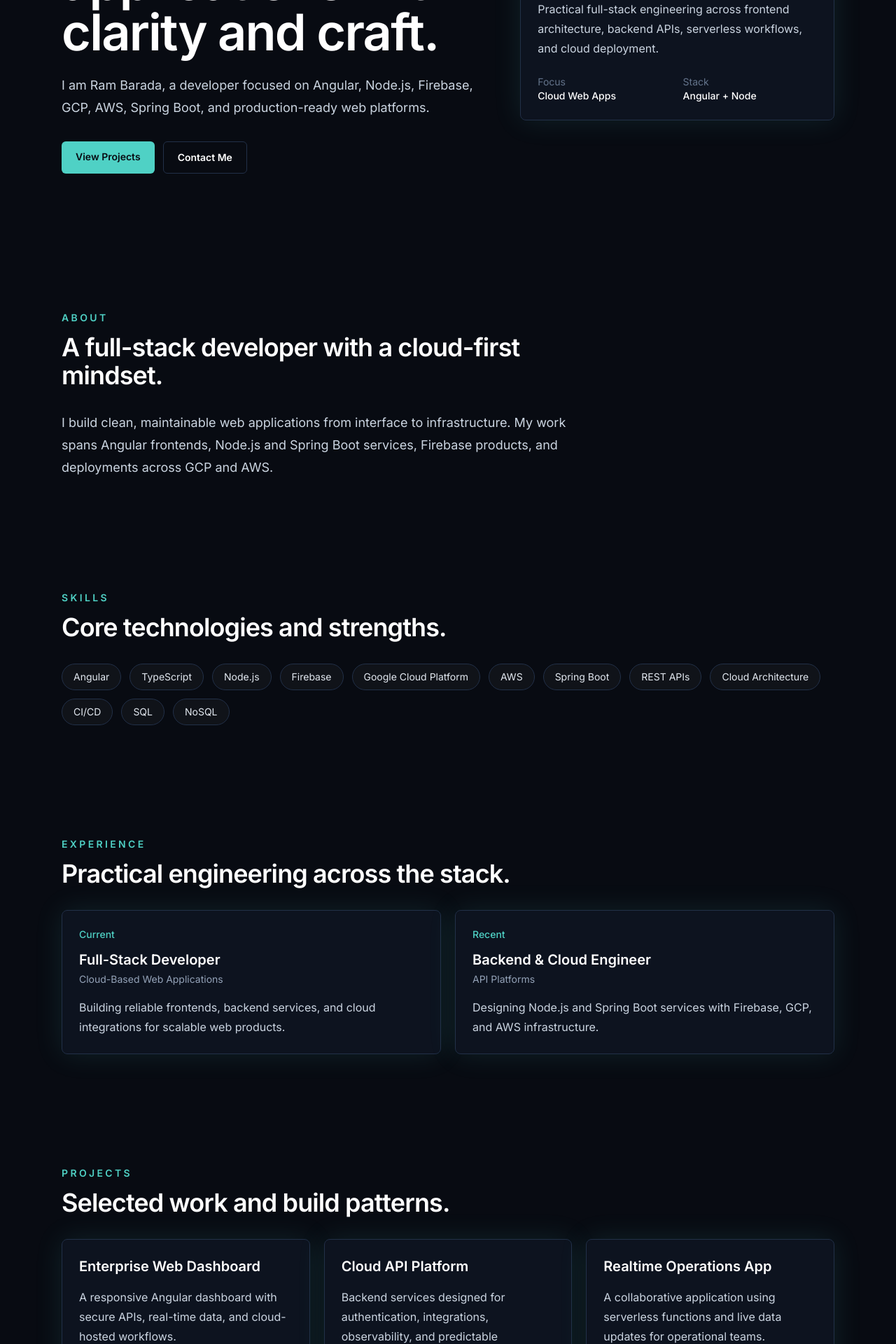
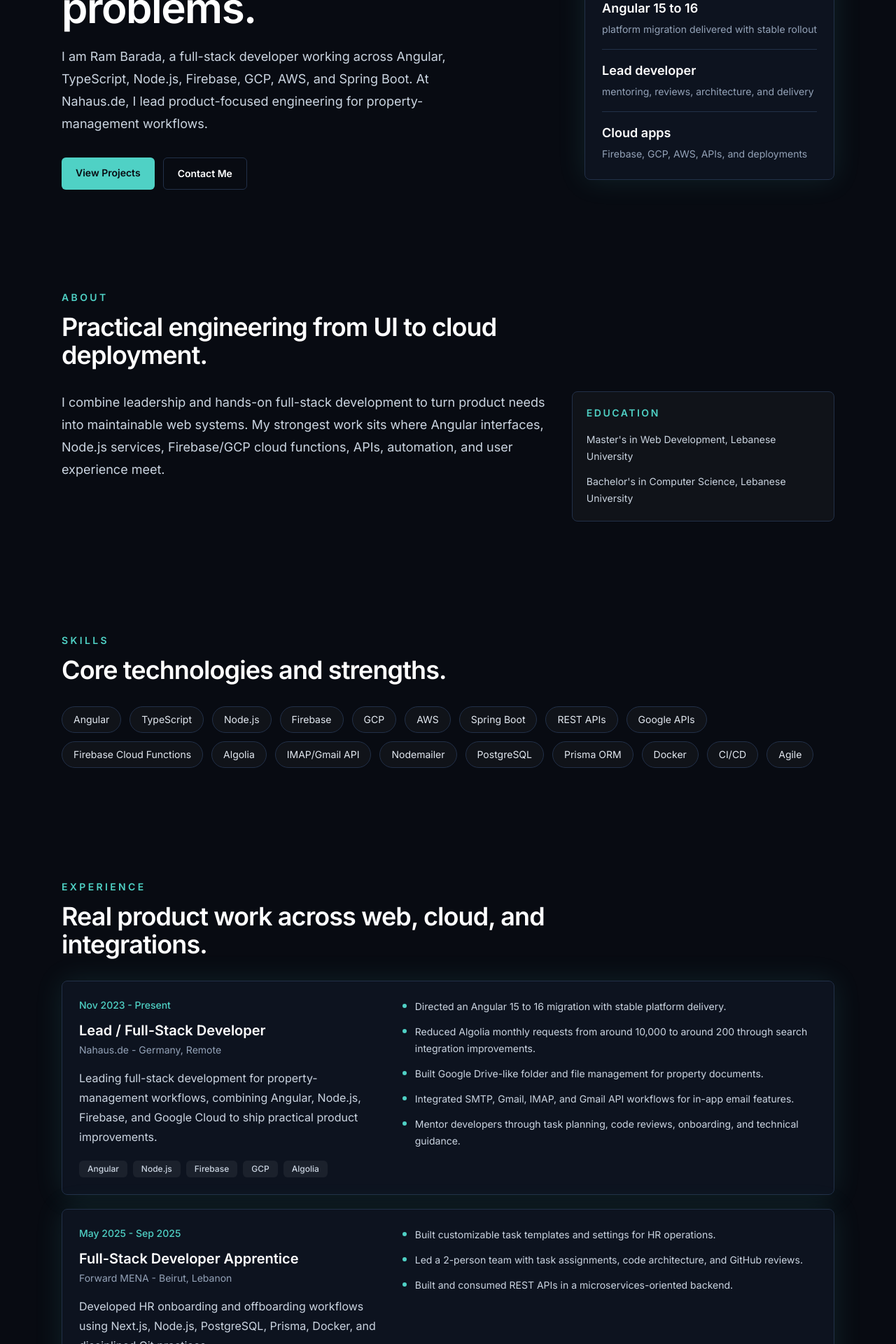
Before and after one commit to rambarada/portfolio-website, a Next.js app: page / in a window 1280 px wide. Shown: the part 420-2340 px from the top of the page at 70% size. Built offline with nearby package versions, Linux system fonts and the light colour scheme.

Commit message:
feat: personalize portfolio content from CV

```diff
--- a/app/layout.tsx
+++ b/app/layout.tsx
@@ -7,7 +7,7 @@ const inter = Inter({ subsets: ["latin"] });
 export const metadata: Metadata = {
   title: "Ram Barada | Full-Stack Developer",
   description:
-    "Portfolio of Ram Barada, a Full-Stack Developer specializing in Angular, Node.js, Firebase, GCP, AWS, Spring Boot, and cloud-based web applications.",
+    "Portfolio of Ram Barada, a Lead Full-Stack Developer specializing in Angular, TypeScript, Node.js, Firebase, GCP, AWS, Spring Boot, and cloud-based web applications.",
 };
 
 export default function RootLayout({
--- a/app/page.tsx
+++ b/app/page.tsx
@@ -1,64 +1,140 @@
 import { Section } from "@/components/Section";
 
 const navItems = ["About", "Skills", "Experience", "Projects", "Certifications", "Contact"];
+
+const contactLinks = [
+  { label: "Email", value: "owmrambarada@gmail.com", href: "mailto:owmrambarada@gmail.com" },
+  { label: "GitHub", value: "github.com/rambarada", href: "https://github.com/rambarada" },
+  { label: "LinkedIn", value: "linkedin.com/in/ram-barada", href: "https://linkedin.com/in/ram-barada" },
+];
+
+const highlights = [
+  { value: "10,000 to 200", label: "monthly Algolia requests after optimization" },
+  { value: "Angular 15 to 16", label: "platform migration delivered with stable rollout" },
+  { value: "Lead developer", label: "mentoring, reviews, architecture, and delivery" },
+  { value: "Cloud apps", label: "Firebase, GCP, AWS, APIs, and deployments" },
+];
 
 const skills = [
   "Angular",
   "TypeScript",
   "Node.js",
   "Firebase",
-  "Google Cloud Platform",
+  "GCP",
   "AWS",
   "Spring Boot",
   "REST APIs",
-  "Cloud Architecture",
+  "Google APIs",
+  "Firebase Cloud Functions",
+  "Algolia",
+  "IMAP/Gmail API",
+  "Nodemailer",
+  "PostgreSQL",
+  "Prisma ORM",
+  "Docker",
   "CI/CD",
-  "SQL",
-  "NoSQL",
+  "Agile",
 ];
 
 const experiences = [
   {
-    role: "Full-Stack Developer",
-    company: "Cloud-Based Web Applications",
-    period: "Current",
+    role: "Lead / Full-Stack Developer",
+    company: "Nahaus.de",
+    location: "Germany, Remote",
+    period: "Nov 2023 - Present",
     summary:
-      "Building reliable frontends, backend services, and cloud integrations for scalable web products.",
+      "Leading full-stack development for property-management workflows, combining Angular, Node.js, Firebase, and Google Cloud to ship practical product improvements.",
+    points: [
+      "Directed an Angular 15 to 16 migration with stable platform delivery.",
+      "Reduced Algolia monthly requests from around 10,000 to around 200 through search integration improvements.",
+      "Built Google Drive-like folder and file management for property documents.",
+      "Integrated SMTP, Gmail, IMAP, and Gmail API workflows for in-app email features.",
+      "Mentor developers through task planning, code reviews, onboarding, and technical guidance.",
+    ],
+    stack: ["Angular", "Node.js", "Firebase", "GCP", "Algolia"],
   },
   {
-    role: "Backend & Cloud Engineer",
-    company: "API Platforms",
-    period: "Recent",
+    role: "Full-Stack Developer Apprentice",
+    company: "Forward MENA",
+    location: "Beirut, Lebanon",
+    period: "May 2025 - Sep 2025",
     summary:
-      "Designing Node.js and Spring Boot services with Firebase, GCP, and AWS infrastructure.",
+      "Developed HR onboarding and offboarding workflows using Next.js, Node.js, PostgreSQL, Prisma, Docker, and disciplined Git practices.",
+    points: [
+      "Built customizable task templates and settings for HR operations.",
+      "Led a 2-person team with task assignments, code architecture, and GitHub reviews.",
+      "Built and consumed REST APIs in a microservices-oriented backend.",
+    ],
+    stack: ["Next.js", "React", "Node.js", "PostgreSQL", "Docker"],
+  },
+  {
+    role: "Web Development Intern",
+    company: "Intalio",
+    location: "Beirut, Lebanon",
+    period: "Apr 2024 - Sep 2024",
+    summary:
+      "Built secure, multilingual web tooling for document classifier management with Angular, Flask, SQL Server, JWT, and Swagger documentation.",
+    points: [
+      "Implemented a responsive admin portal and JWT-based authentication.",
+      "Designed a real-time tracking dashboard for better data visibility.",
+      "Documented APIs with Swagger to support developer onboarding.",
+    ],
+    stack: ["Angular", "Flask", "SQL Server", "JWT", "Swagger"],
   },
 ];
 
 const projects = [
   {
-    name: "Enterprise Web Dashboard",
-    description:
-      "A responsive Angular dashboard with secure APIs, real-time data, and cloud-hosted workflows.",
-    stack: ["Angular", "Node.js", "Firebase"],
+    name: "Property Document Management System",
+    problem:
+      "Property teams needed an easier way to organize and retrieve folders, documents, and files inside the product.",
+    solution:
+      "Designed a Google Drive-like UX with folder/file organization, clear navigation, and cloud-backed document workflows.",
+    impact:
+      "Improved day-to-day document handling and reduced friction for property-management users.",
+    stack: ["Angular", "Firebase", "GCP", "TypeScript"],
   },
   {
-    name: "Cloud API Platform",
-    description:
-      "Backend services designed for authentication, integrations, observability, and predictable deployment.",
-    stack: ["Spring Boot", "GCP", "AWS"],
+    name: "Search Optimization with Algolia",
+    problem:
+      "The existing search integration was creating excessive request volume and avoidable operational cost.",
+    solution:
+      "Refined Algolia usage patterns and request flow while preserving the search experience.",
+    impact:
+      "Cut monthly Algolia requests from around 10,000 to around 200.",
+    stack: ["Algolia", "Angular", "Node.js", "Firebase"],
   },
   {
-    name: "Realtime Operations App",
-    description:
-      "A collaborative application using serverless functions and live data updates for operational teams.",
-    stack: ["TypeScript", "Firebase", "Node.js"],
+    name: "In-App Email Integration",
+    problem:
+      "Users needed email capabilities inside the platform without leaving their operational workflow.",
+    solution:
+      "Connected external email hosts through SMTP, Gmail, Nodemailer, IMAP, and Gmail API integrations.",
+    impact:
+      "Enabled richer in-app communication workflows across cloud-hosted services.",
+    stack: ["Node.js", "Nodemailer", "IMAP", "Gmail API"],
+  },
+  {
+    name: "HR Onboarding Workflow Module",
+    problem:
+      "HR teams needed configurable onboarding and offboarding flows with repeatable task templates.",
+    solution:
+      "Built a high-performance module with customizable settings, REST APIs, Prisma models, and PostgreSQL data design.",
+    impact:
+      "Supported structured HR operations with cleaner configuration and team-ready workflows.",
+    stack: ["Next.js", "Node.js", "PostgreSQL", "Prisma"],
   },
 ];
 
 const certifications = [
-  "Google Cloud Platform",
-  "AWS Cloud Foundations",
-  "Full-Stack Web Development",
+  "AWS Certified Developer - Associate (DVA-C02)",
+  "VMware Spring Certified Professional 2024",
+  "OnRamp Advanced Full Stack Development with AI",
+];
+
+const education = [
+  "Master's in Web Development, Lebanese University",
+  "Bachelor's in Computer Science, Lebanese University",
 ];
 
 function Pill({ children }: { children: React.ReactNode }) {
@@ -69,9 +145,15 @@ function Pill({ children }: { children: React.ReactNode }) {
   );
 }
 
-function Card({ children }: { children: React.ReactNode }) {
+function Card({
+  children,
+  className = "",
+}: {
+  children: React.ReactNode;
+  className?: string;
+}) {
   return (
-    <div className="rounded-lg border border-line bg-panel/80 p-6 shadow-glow backdrop-blur">
+    <div className={`rounded-lg border border-line bg-panel/80 p-6 shadow-glow backdrop-blur ${className}`}>
       {children}
     </div>
   );
@@ -103,18 +185,19 @@ export default function Home() {
 
       <section
         id="hero"
-        className="mx-auto grid min-h-[calc(100vh-73px)] max-w-6xl items-center gap-12 px-6 py-20 lg:grid-cols-[1.15fr_0.85fr]"
+        className="mx-auto grid min-h-[620px] max-w-6xl items-center gap-10 px-6 py-14 sm:py-16 lg:grid-cols-[1.1fr_0.9fr]"
       >
         <div>
           <p className="mb-5 text-sm font-semibold uppercase tracking-[0.28em] text-accent">
-            Full-Stack Developer
+            Lead Full-Stack Developer
           </p>
-          <h1 className="max-w-4xl text-5xl font-semibold tracking-tight text-white sm:text-6xl lg:text-7xl">
-            Building cloud-ready web applications with clarity and craft.
+          <h1 className="max-w-4xl text-4xl font-semibold tracking-tight text-white sm:text-5xl lg:text-6xl">
+            I build cloud-based web applications that solve real operational problems.
           </h1>
           <p className="mt-6 max-w-2xl text-lg leading-8 text-slate-300">
-            I am Ram Barada, a developer focused on Angular, Node.js, Firebase,
-            GCP, AWS, Spring Boot, and production-ready web platforms.
+            I am Ram Barada, a full-stack developer working across Angular,
+            TypeScript, Node.js, Firebase, GCP, AWS, and Spring Boot. At Nahaus.de,
+            I lead product-focused engineering for property-management workflows.
           </p>
           <div className="mt-8 flex flex-wrap gap-3">
             <a
@@ -132,34 +215,41 @@ export default function Home() {
           </div>
         </div>
 
-        <Card>
+        <Card className="lg:justify-self-end">
           <div className="mb-8 flex h-16 w-16 items-center justify-center rounded-lg bg-accent text-2xl font-bold text-ink">
             RB
           </div>
-          <h2 className="text-2xl font-semibold text-white">Developer Profile</h2>
-          <p className="mt-4 leading-7 text-slate-300">
-            Practical full-stack engineering across frontend architecture,
-            backend APIs, serverless workflows, and cloud deployment.
-          </p>
-          <div className="mt-6 grid grid-cols-2 gap-4 text-sm">
-            <div>
-              <p className="text-slate-500">Focus</p>
-              <p className="font-medium text-white">Cloud Web Apps</p>
+          <h2 className="text-2xl font-semibold text-white">Proof points</h2>
+          <div className="mt-6 grid gap-4">
+            {highlights.map((item) => (
+              <div key={item.value} className="border-t border-line pt-4">
+                <p className="text-lg font-semibold text-white">{item.value}</p>
+                <p className="mt-1 text-sm leading-6 text-slate-400">{item.label}</p>
               </div>
-            <div>
-              <p className="text-slate-500">Stack</p>
-              <p className="font-medium text-white">Angular + Node</p>
-            </div>
+            ))}
           </div>
         </Card>
       </section>
 
-      <Section id="about" eyebrow="About" title="A full-stack developer with a cloud-first mindset.">
-        <p className="max-w-3xl text-lg leading-8 text-slate-300">
-          I build clean, maintainable web applications from interface to
-          infrastructure. My work spans Angular frontends, Node.js and Spring
-          Boot services, Firebase products, and deployments across GCP and AWS.
+      <Section id="about" eyebrow="About" title="Practical engineering from UI to cloud deployment.">
+        <div className="grid gap-8 lg:grid-cols-[1.3fr_0.7fr]">
+          <p className="text-lg leading-8 text-slate-300">
+            I combine leadership and hands-on full-stack development to turn
+            product needs into maintainable web systems. My strongest work sits
+            where Angular interfaces, Node.js services, Firebase/GCP cloud
+            functions, APIs, automation, and user experience meet.
           </p>
+          <div className="rounded-lg border border-line bg-white/[0.03] p-5">
+            <p className="text-sm font-semibold uppercase tracking-[0.18em] text-accent">
+              Education
+            </p>
+            <div className="mt-4 space-y-3 text-sm leading-6 text-slate-300">
+              {education.map((item) => (
+                <p key={item}>{item}</p>
+              ))}
+            </div>
+          </div>
+        </div>
       </Section>
 
       <Section id="skills" eyebrow="Skills" title="Core technologies and strengths.">
@@ -170,25 +260,62 @@ export default function Home() {
         </div>
       </Section>
 
-      <Section id="experience" eyebrow="Experience" title="Practical engineering across the stack.">
-        <div className="grid gap-5 md:grid-cols-2">
+      <Section id="experience" eyebrow="Experience" title="Real product work across web, cloud, and integrations.">
+        <div className="grid gap-5">
           {experiences.map((item) => (
-            <Card key={item.role}>
+            <Card key={`${item.company}-${item.role}`}>
+              <div className="grid gap-6 lg:grid-cols-[0.85fr_1.15fr]">
+                <div>
                   <p className="text-sm font-medium text-accent">{item.period}</p>
                   <h3 className="mt-3 text-xl font-semibold text-white">{item.role}</h3>
-              <p className="mt-1 text-sm text-slate-400">{item.company}</p>
+                  <p className="mt-1 text-sm text-slate-400">
+                    {item.company} - {item.location}
+                  </p>
                   <p className="mt-4 leading-7 text-slate-300">{item.summary}</p>
+                  <div className="mt-5 flex flex-wrap gap-2">
+                    {item.stack.map((tech) => (
+                      <span
+                        key={tech}
+                        className="rounded-md bg-white/[0.06] px-3 py-1 text-xs font-medium text-slate-300"
+                      >
+                        {tech}
+                      </span>
+                    ))}
+                  </div>
+                </div>
+                <ul className="space-y-3 text-sm leading-6 text-slate-300">
+                  {item.points.map((point) => (
+                    <li key={point} className="flex gap-3">
+                      <span className="mt-2 h-1.5 w-1.5 shrink-0 rounded-full bg-accent" />
+                      <span>{point}</span>
+                    </li>
+                  ))}
+                </ul>
+              </div>
             </Card>
           ))}
         </div>
       </Section>
 
-      <Section id="projects" eyebrow="Projects" title="Selected work and build patterns.">
-        <div className="grid gap-5 lg:grid-cols-3">
+      <Section id="projects" eyebrow="Projects" title="Case studies grounded in production experience.">
+        <div className="grid gap-5 lg:grid-cols-2">
           {projects.map((project) => (
             <Card key={project.name}>
               <h3 className="text-xl font-semibold text-white">{project.name}</h3>
-              <p className="mt-4 leading-7 text-slate-300">{project.description}</p>
+              <div className="mt-5 space-y-4 text-sm leading-6 text-slate-300">
+                <div>
+                  <p className="font-semibold text-slate-100">Problem</p>
+                  <p className="mt-1">{project.problem}</p>
+                </div>
+                <div>
+                  <p className="font-semibold text-slate-100">Solution</p>
+                  <p className="mt-1">{project.solution}</p>
+                </div>
+                <div>
+                  <p className="font-semibold text-slate-100">Impact</p>
+                  <p className="mt-1 text-accent">{project.impact}</p>
+                </div>
+              </div>
               <div className="mt-6 flex flex-wrap gap-2">
                 {project.stack.map((tech) => (
                   <span
@@ -204,12 +331,12 @@ export default function Home() {
         </div>
       </Section>
 
-      <Section id="certifications" eyebrow="Certifications" title="Learning backed by cloud credentials.">
+      <Section id="certifications" eyebrow="Certifications" title="Cloud and backend credentials.">
         <div className="grid gap-4 sm:grid-cols-3">
           {certifications.map((certification) => (
             <div
               key={certification}
-              className="rounded-lg border border-line bg-white/[0.03] p-5 text-sm font-medium text-white"
+              className="rounded-lg border border-line bg-white/[0.03] p-5 text-sm font-medium leading-6 text-white"
             >
               {certification}
             </div>
@@ -219,26 +346,32 @@ export default function Home() {
 
       <Section id="contact" eyebrow="Contact" title="Let us build something useful.">
         <Card>
-          <div className="flex flex-col gap-6 md:flex-row md:items-center md:justify-between">
+          <div className="grid gap-8 lg:grid-cols-[1fr_1fr] lg:items-center">
             <div>
               <h3 className="text-2xl font-semibold text-white">Available for full-stack work</h3>
               <p className="mt-3 max-w-2xl leading-7 text-slate-300">
-                Reach out for cloud-based web applications, API platforms, and
-                modern frontend development.
+                Reach out for Angular applications, Node.js APIs, Firebase/GCP
+                cloud workflows, AWS-backed systems, and production web platforms.
               </p>
             </div>
+            <div className="grid gap-3">
+              {contactLinks.map((link) => (
                 <a
-              href="mailto:ram.barada@example.com"
-              className="inline-flex w-fit rounded-md bg-white px-5 py-3 text-sm font-semibold text-ink transition hover:bg-accent"
+                  key={link.label}
+                  href={link.href}
+                  className="flex flex-col rounded-md border border-line bg-white/[0.03] px-4 py-3 transition hover:border-accent sm:flex-row sm:items-center sm:justify-between"
                 >
-              ram.barada@example.com
+                  <span className="text-sm text-slate-400">{link.label}</span>
+                  <span className="text-sm font-semibold text-white">{link.value}</span>
                 </a>
+              ))}
+            </div>
           </div>
         </Card>
       </Section>
 
       <footer className="border-t border-white/10 px-6 py-8 text-center text-sm text-slate-500">
-        © 2026 Ram Barada. Built with Next.js, TypeScript, and Tailwind CSS.
+        (c) 2026 Ram Barada. Built with Next.js, TypeScript, and Tailwind CSS.
       </footer>
     </main>
   );
```
Lines whose indentation alone changed are shown as unchanged.
